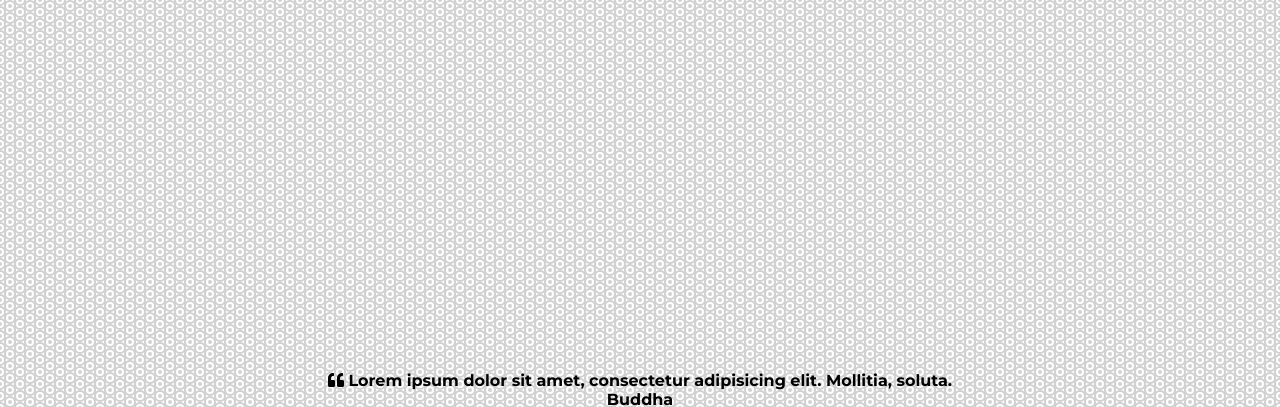
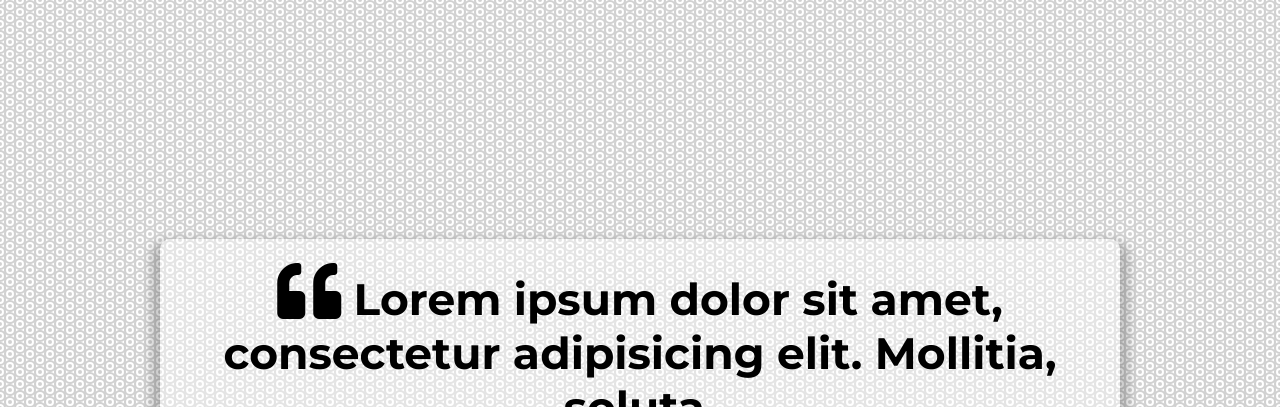
Before and after one commit to RadmirShkred/quote-generator, a plain HTML site: page index.html in a window 1280 px wide. Shown: the top 407 px of the page. Drawn offline with Linux system fonts and the light colour scheme.

Commit message:
fix fonts

```diff
--- a/style.css
+++ b/style.css
@@ -18,3 +18,42 @@ body {
     justify-content: center;
     align-items: center;
 }
+
+.quote-container {
+    width: auto;
+    max-width: 900px;
+    padding: 20px 30px;
+    border-radius: 10px;
+    background: rgba(255, 255, 255, 0.4);
+    box-shadow: 0 10px 10px 10px rgba(0, 0, 0, 0.2);
+}
+
+.quote-text {
+    font-size: 2.75rem;
+}
+
+.long-quote {
+    font-size: 2rem;
+}
+
+.fa-quote-left {
+    font-size: 4rem;
+}
+
+.quote-author {
+    margin-top: 15px;
+    font-size: 2rem;
+    font-weight: 400;
+    font-style: italic;
+}
+
+/*Media query: Tablet or smaller*/
+@media screen and (max-width: 1000px) {
+    .quote-container {
+        margin: auto 10px;
+    }
+
+    .quote-text {
+        font-size: 2.75rem;
+    }
+}
```
